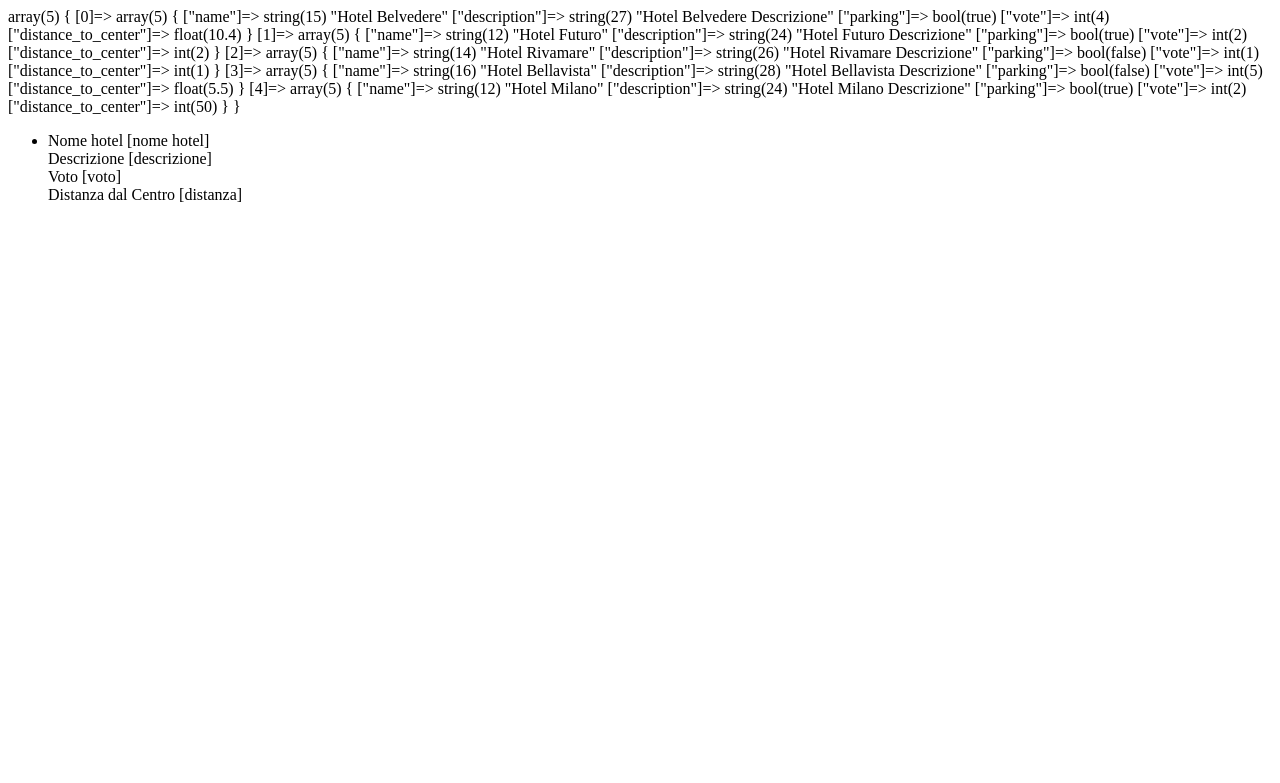
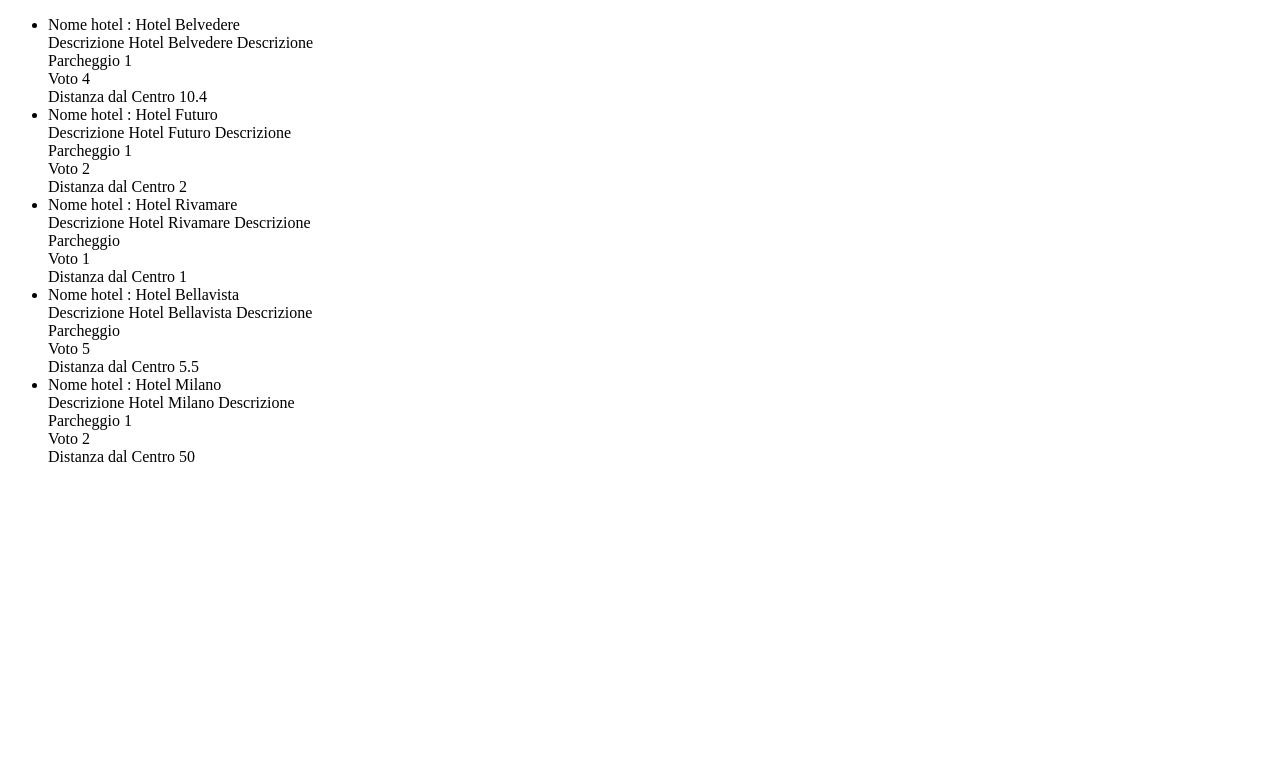
Before and after one commit to Casimiro-Moliterni/php-hotel, a PHP site: page / in a window 1280 px wide. Shown: the top 783 px of the page. Run offline with PHP 8.4, Linux system fonts and the light colour scheme.

Commit message:
add echo hotel array

```diff
--- a/index.php
+++ b/index.php
@@ -47,7 +47,6 @@ Se non viene specificato nessun filtro, visualizzare come in precedenza tutti gl
 
 ];
 
-var_dump($hotels);
 ?>
 <!DOCTYPE html>
 <html lang="en">
@@ -59,12 +58,15 @@ var_dump($hotels);
 <body>
     <div>
         <ul>
+            <?php foreach($hotels as $key => $element){?>
             <li>
-                <div>Nome hotel [nome hotel]</div>
-                <div>Descrizione [descrizione]</div>
-                <div>Voto [voto]</div>
-                <div>Distanza dal Centro [distanza]</div>
+                <div>Nome hotel : <?php echo $element['name']?></div>
+                <div>Descrizione <?php echo $element['description']?></div>
+                <div>Parcheggio <?php echo $element['parking'] ?></div>
+                <div>Voto <?php echo $element['vote'] ?> </div>
+                <div>Distanza dal Centro <?php echo $element['distance_to_center'] ?></div>
             </li>
+            <?php }?>
         </ul>
     </div>
 </body>
```
